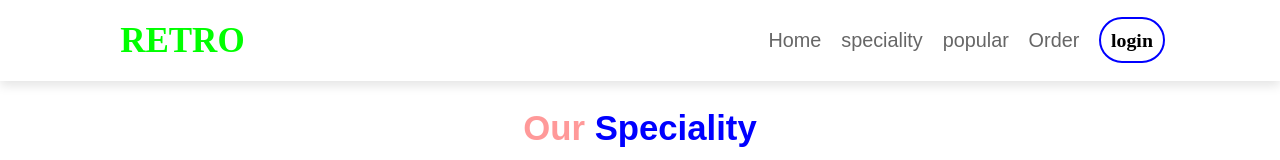
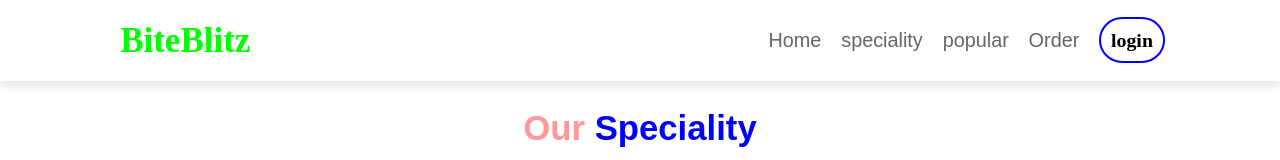
Before and after one commit to farooquememon385/BiteBlitz-a-food-ordering-website, a React (Create React App) app in the folder frontend/: page /speciality in a window 1280 px wide. Shown: the top 160 px of the page. Built offline with nearby package versions, Linux system fonts and the light colour scheme; no server answers.

Commit message:
website name BiteBlitz

```diff
--- a/frontend/public/index.html
+++ b/frontend/public/index.html
@@ -2,7 +2,7 @@
 <html lang="en">
   <head>
     <meta charset="utf-8" />
-    <link rel="icon" href="%PUBLIC_URL%/Retro.ico" />
+    <link rel="icon" href="%PUBLIC_URL%/BiteBlitz.webp" />
     <meta name="viewport" content="width=device-width, initial-scale=1" />
     <meta name="theme-color" content="#000000" />
     <meta
@@ -24,7 +24,7 @@
       work correctly both with client-side routing and a non-root public URL.
       Learn how to configure a non-root public URL by running `npm run build`.
     -->
-    <title>Food Ordering Website</title>
+    <title>BiteBlitz</title>
   </head>
   <body>
     <noscript>You need to enable JavaScript to run this app.</noscript>
--- a/frontend/src/components/Navbar.js
+++ b/frontend/src/components/Navbar.js
@@ -3,7 +3,7 @@ import { Link } from 'react-router-dom';
 const Navbar = () => {
   return (
     <header>
-      <Link to="/" className="logo"><i className="fas fa-utensils" />RETRO</Link>
+      <Link to="/" className="logo"><i className="fas fa-utensils" />BiteBlitz</Link>
       <div id="menu-bar" className="fas fa-bars"></div>
       <nav className="navbar">
         <Link to="/" className="menu">home</Link>
--- a/frontend/src/components/Speciality.js
+++ b/frontend/src/components/Speciality.js
@@ -33,7 +33,7 @@ const Speciality = () => {
             <div className="content">
               <img src="images/s-6.png" alt="" />
               <h3>{category.categoryName}</h3>
-              <p>{category.description || "RETRO gives you best place to enjoy your Fresh Foods with your family. Innovative shakes that suits with your taste which comprises in health and hygiene."}</p>
+              <p>{category.description || "BiteBlitz gives you best place to enjoy your Fresh Foods with your family. Innovative shakes that suits with your taste which comprises in health and hygiene."}</p>
             </div>
           </div>
         ))}
```
Also changed, not shown: frontend/public/BiteBlitz.webp (added).
